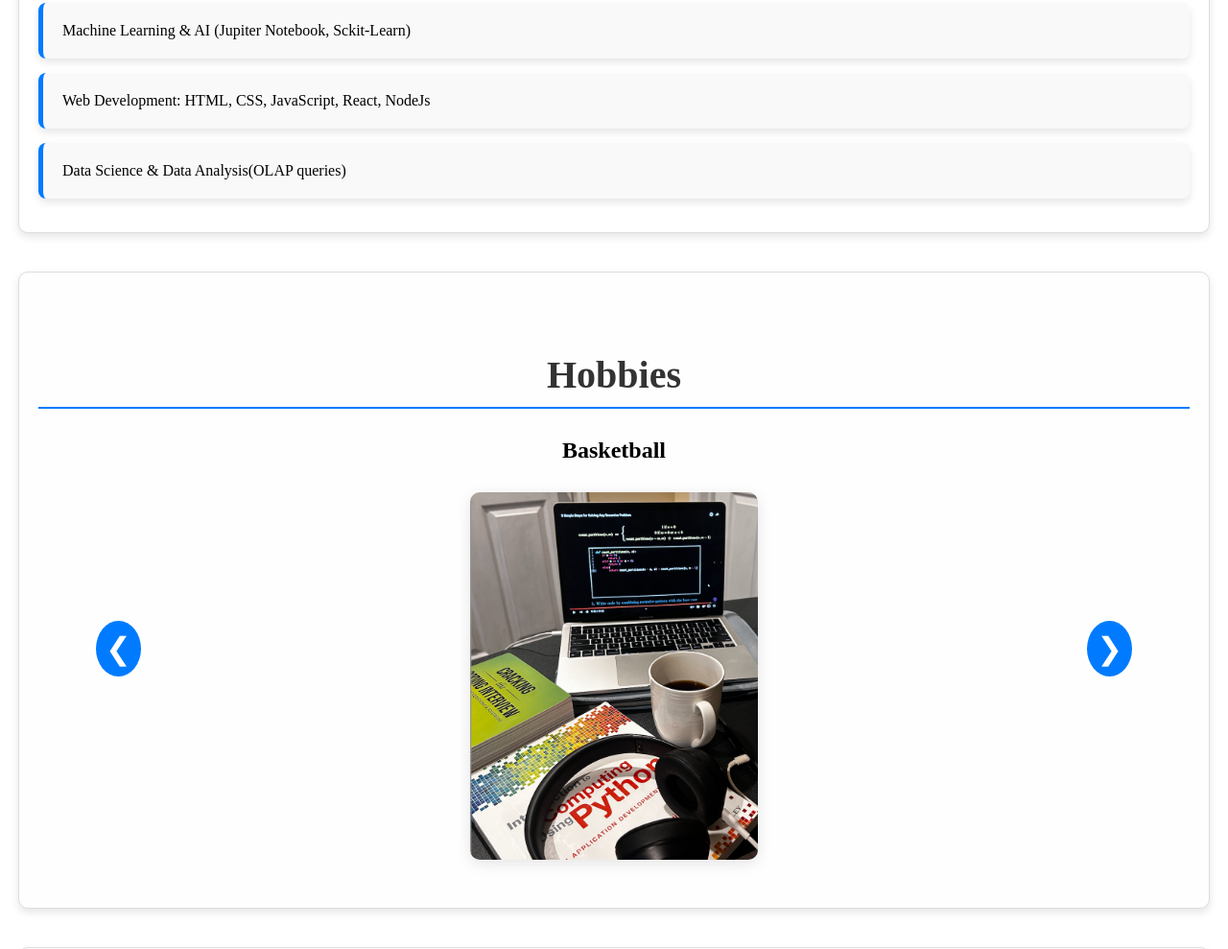
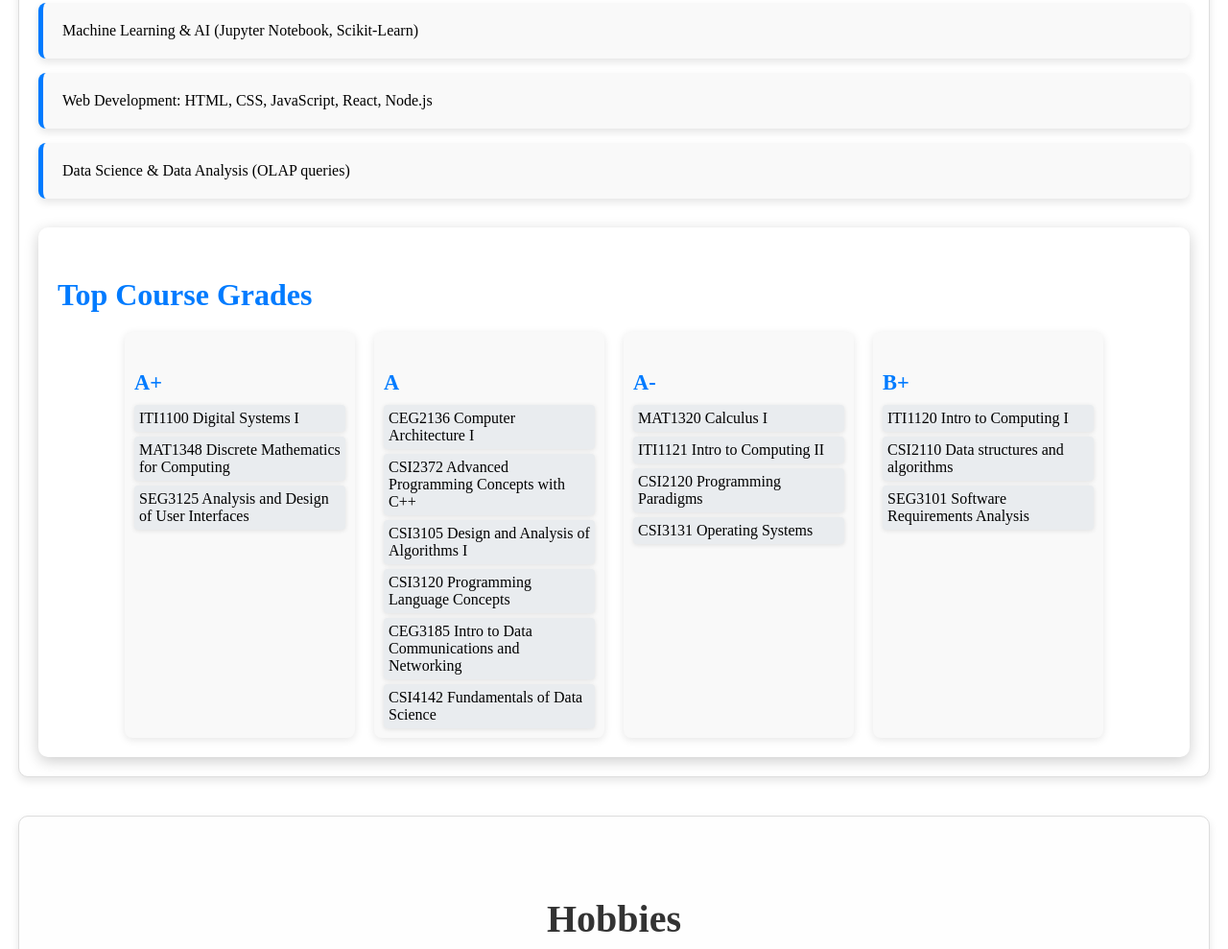
Before and after one commit to Lootii/LootiiKiri, a plain HTML site: page index.html in a window 1280 px wide. Shown: the part 978-1967 px from the top of the page at 96% size. Drawn offline with nearby package versions, Linux system fonts and the light colour scheme.

Commit message:
top course grades

```diff
--- a/index.html
+++ b/index.html
@@ -67,11 +67,55 @@
         <h2>Computer Skills</h2>
         <ul>
             <li>Programming Languages: Java, Python, JavaScript, C++</li>
-            <li>Machine Learning & AI (Jupiter Notebook, Sckit-Learn)</li>
-            <li>Web Development: HTML, CSS, JavaScript, React, NodeJs</li>
-            <li>Data Science & Data Analysis(OLAP queries)</li>
+            <li>Machine Learning & AI (Jupyter Notebook, Scikit-Learn)</li>
+            <li>Web Development: HTML, CSS, JavaScript, React, Node.js</li>
+            <li>Data Science & Data Analysis (OLAP queries)</li>
         </ul>
+
+        <!-- New Subsection for Top Course Grades -->
+        <div class="grades-section">
+            <h3>Top Course Grades</h3>
+            <div class="grade-group">
+                <div class="grade-category">
+                    <h4>A+</h4>
+                    <div class="grades-list">
+                        <div class="grade-item">ITI1100 Digital Systems I</div>
+                        <div class="grade-item">MAT1348 Discrete Mathematics for Computing</div>
+                        <div class="grade-item">SEG3125 Analysis and Design of User Interfaces</div>
+                    </div>
+                </div>
+                <div class="grade-category">
+                    <h4>A</h4>
+                    <div class="grades-list">
+                        <div class="grade-item">CEG2136 Computer Architecture I</div>
+                        <div class="grade-item">CSI2372 Advanced Programming Concepts with C++</div>
+                        <div class="grade-item">CSI3105 Design and Analysis of Algorithms I</div>
+                        <div class="grade-item">CSI3120 Programming Language Concepts</div>
+                        <div class="grade-item">CEG3185 Intro to Data Communications and Networking</div>
+                        <div class="grade-item">CSI4142 Fundamentals of Data Science</div>
+                    </div>
+                </div>
+                <div class="grade-category">
+                    <h4>A-</h4>
+                    <div class="grades-list">
+                        <div class="grade-item">MAT1320 Calculus I</div>
+                        <div class="grade-item">ITI1121 Intro to Computing II</div>
+                        <div class="grade-item">CSI2120 Programming Paradigms</div>
+                        <div class="grade-item">CSI3131 Operating Systems</div>
+                    </div>
+                </div>
+                <div class="grade-category">
+                    <h4>B+</h4>
+                    <div class="grades-list">
+                        <div class="grade-item">ITI1120 Intro to Computing I</div>
+                        <div class="grade-item">CSI2110 Data structures and algorithms</div>
+                        <div class="grade-item">SEG3101 Software Requirements Analysis</div>
+                    </div>
+                </div>
+            </div>
+        </div>
     </section>
+
 
     <section id="hobbies">
         <h2>Hobbies</h2>
--- a/styles.css
+++ b/styles.css
@@ -157,6 +157,60 @@ h2 {
 #skills ul li:hover {
     transform: translateY(-5px);
     box-shadow: 0 6px 12px rgba(0, 0, 0, 0.15);
+}
+
+/* Styles for the Top Course Grades subsection */
+.grades-section {
+    margin-top: 30px;
+    padding: 20px;
+    background-color: #fff;
+    border-radius: 10px;
+    box-shadow: 0 4px 15px rgba(0, 0, 0, 0.2);
+}
+
+.grades-section h3 {
+    font-size: 2rem;
+    color: #007bff;
+    margin-bottom: 20px;
+}
+
+/* Flexbox layout for grade categories side by side */
+.grade-group {
+    display: flex;
+    gap: 20px; /* Adjust the space between categories */
+    flex-wrap: wrap; /* Allows wrapping if screen size is small */
+    justify-content: center; /* Center the content */
+    color: #000000;
+}
+
+.grade-category {
+    background-color: #f9f9f9;
+    border-radius: 8px;
+    box-shadow: 0 2px 8px rgba(0, 0, 0, 0.1);
+    padding: 10px;
+    width: 100%;
+    max-width: 220px; /* Adjust the width of each category */
+    flex: 1 1 300px; /* Allows flexibility and wrapping */
+}
+
+.grade-category h4 {
+    font-size: 1.4rem;
+    color: #007bff;
+    margin-bottom: 10px;
+}
+
+.grades-list {
+    display: flex;
+    flex-direction: column;
+    gap: 5px;
+}
+
+.grade-item {
+    font-size: 1rem;
+    background-color: #e9ecef;
+    border-radius: 4px;
+    padding: 5px;
+    box-shadow: 0 1px 5px rgba(0, 0, 0, 0.1);
 }
 
 /* Hobbies Section */
```
